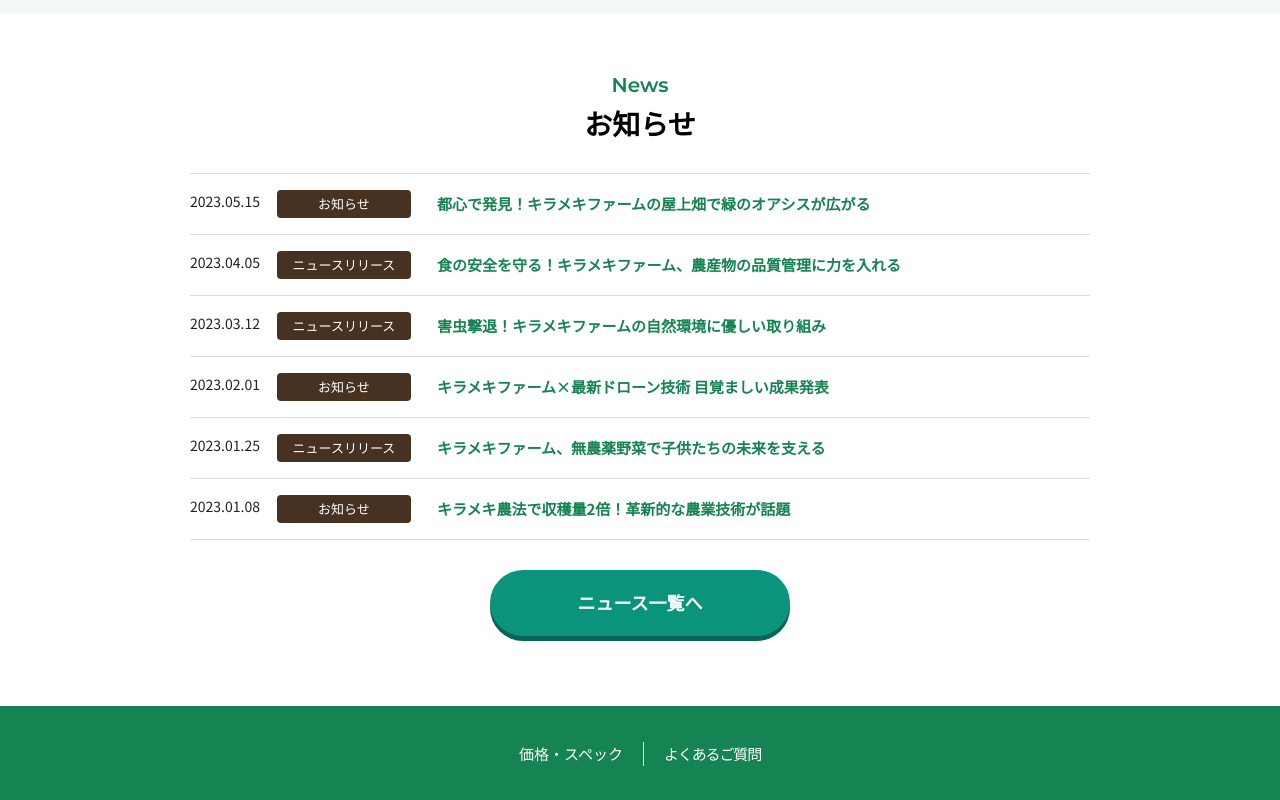
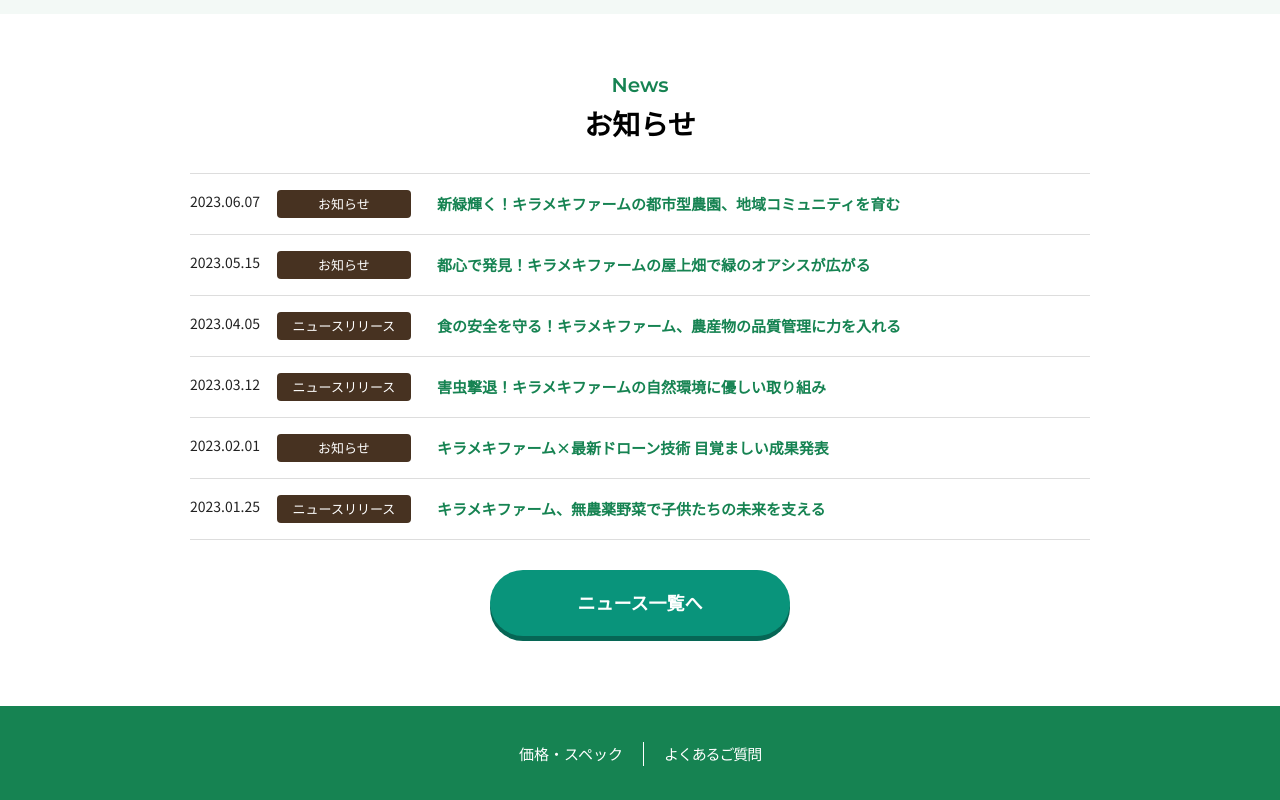
Before and after one commit to aux88/website4, a plain HTML site: page index.html in a window 1280 px wide. Shown: the part 3278-4078 px from the top of the page. Drawn offline with nearby package versions, Linux system fonts and the light colour scheme; some packages are replaced by stand-ins of ours.

Commit message:
新規お知らせを1件追加し、古いお知らせを1件削除

```diff
--- a/index.html
+++ b/index.html
@@ -184,12 +184,20 @@
                             <!-- 1個目 -->
                             <li class="news__item">
                                 <div class="news__header">
+                                    <span class="news__date">2023.06.07</span>
+                                    <span class="news__category">お知らせ</span>
+                                </div>
+                                <h3 class="news__title"><a class="news__link" href="#">新緑輝く！キラメキファームの都市型農園、地域コミュニティを育む</a></h3>
+                            </li>
+                            <!-- 2個目 -->
+                            <li class="news__item">
+                                <div class="news__header">
                                     <span class="news__date">2023.05.15</span>
                                     <span class="news__category">お知らせ</span>
                                 </div>
                                 <h3 class="news__title"><a class="news__link" href="#">都心で発見！キラメキファームの屋上畑で緑のオアシスが広がる</a></h3>
                             </li>
-                            <!-- 2個目 -->
+                            <!-- 3個目 -->
                             <li class="news__item">
                                 <div class="news__header">
                                     <span class="news__date">2023.04.05</span>
@@ -197,7 +205,7 @@
                                 </div>
                                 <h3 class="news__title"><a class="news__link" href="#">食の安全を守る！キラメキファーム、農産物の品質管理に力を入れる</a></h3>
                             </li>
-                            <!-- 3個目 -->
+                            <!-- 4個目 -->
                             <li class="news__item">
                                 <div class="news__header">
                                     <span class="news__date">2023.03.12</span>
@@ -205,7 +213,7 @@
                                 </div>
                                 <h3 class="news__title"><a class="news__link" href="#">害虫撃退！キラメキファームの自然環境に優しい取り組み</a></h3>
                             </li>
-                            <!-- 4個目 -->
+                            <!-- 5個目 -->
                             <li class="news__item">
                                 <div class="news__header">
                                     <span class="news__date">2023.02.01</span>
@@ -213,21 +221,13 @@
                                 </div>
                                 <h3 class="news__title"><a class="news__link" href="#">キラメキファーム×最新ドローン技術 目覚ましい成果発表</a></h3>
                             </li>
-                            <!-- 5個目 -->
+                            <!-- 6個目 -->
                             <li class="news__item">
                                 <div class="news__header">
                                     <span class="news__date">2023.01.25</span>
                                     <span class="news__category">ニュースリリース</span>
                                 </div>
                                 <h3 class="news__title"><a class="news__link" href="#">キラメキファーム、無農薬野菜で子供たちの未来を支える</a></h3>
-                            </li>
-                            <!-- 6個目 -->
-                            <li class="news__item">
-                                <div class="news__header">
-                                    <span class="news__date">2023.01.08</span>
-                                    <span class="news__category">お知らせ</span>
-                                </div>
-                                <h3 class="news__title"><a class="news__link" href="#">キラメキ農法で収穫量2倍！革新的な農業技術が話題</a></h3>
                             </li>
                         </ul>
                         <a href="/news" class="news__button">ニュース一覧へ</a>
```
